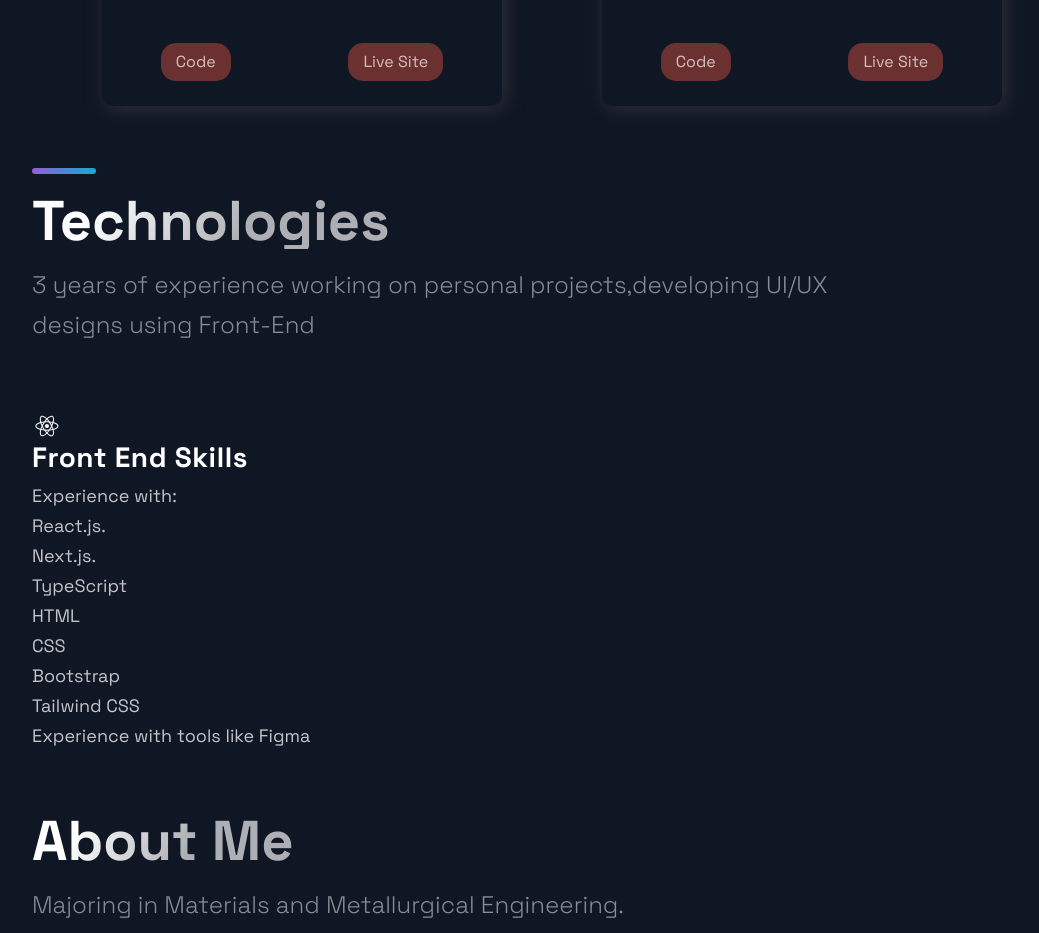
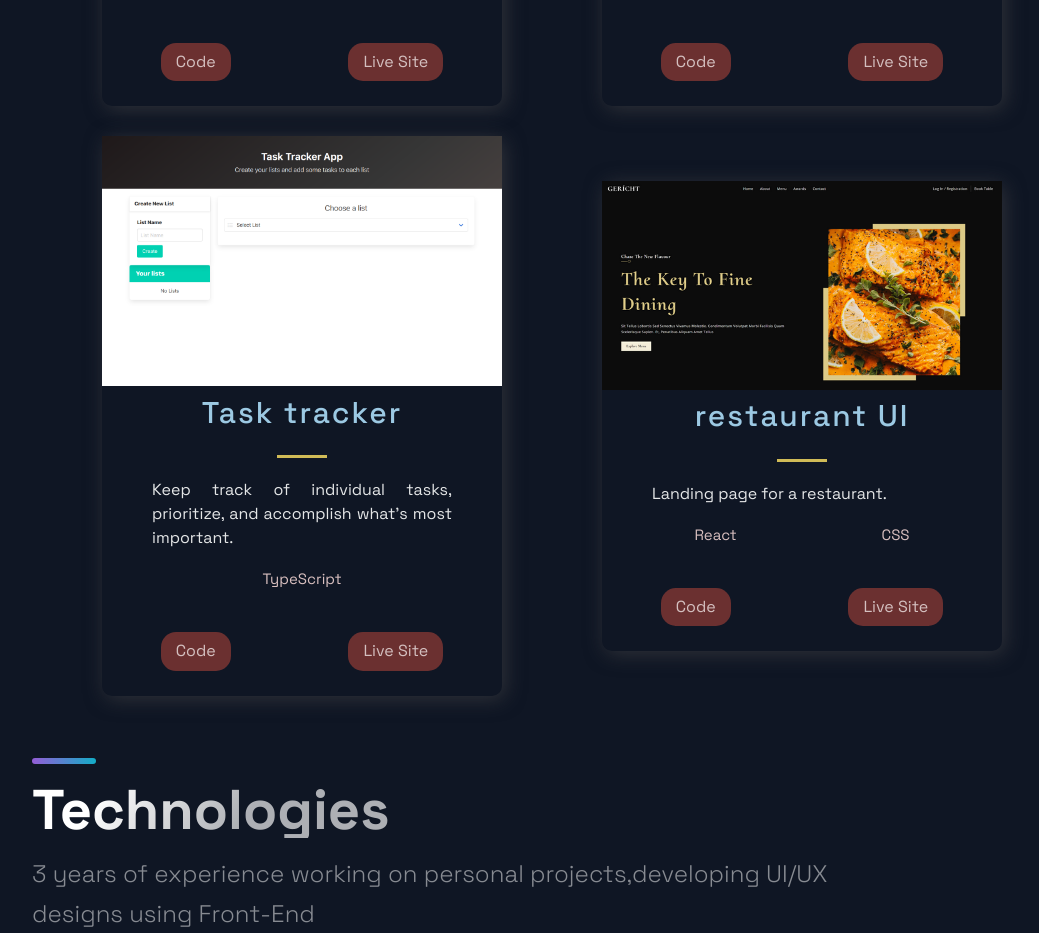
Before and after one commit to Billioma/portfolio, a Next.js app: page / in a window 1280 px wide. Shown: the part 2620-3553 px from the top of the page, without its empty margins (88-1127 px from the left). Built offline with nearby package versions, Linux system fonts and the light colour scheme.

Commit message:
Update constants.js

```diff
--- a/src/constants/constants.js
+++ b/src/constants/constants.js
@@ -53,6 +53,24 @@ export const projects = [
     visit: 'https://github.com/Billioma/hospital',
     id: 5,
   },
+   {
+    title: 'Task tracker',
+    description: "Keep track of individual tasks, prioritize, and accomplish what’s most important.",
+    tags: ['TypeScript'],
+    image: '/images/3.png',
+    source: 'task-tracker-indol.vercel.app/',
+    visit: 'https://github.com/Billioma/task-tracker',
+    id: 6,
+  },
+   {
+    title: 'restaurant UI',
+    description: "Landing page for a restaurant.",
+    tags: ['React', 'CSS'],
+    image: '/images/4.png',
+    source: 'restaurant-page-ui.vercel.app/',
+    visit: 'https://github.com/Billioma/restaurant-UI',
+    id: 7,
+  },
 ];
 
 export const TimeLineData = [
```
